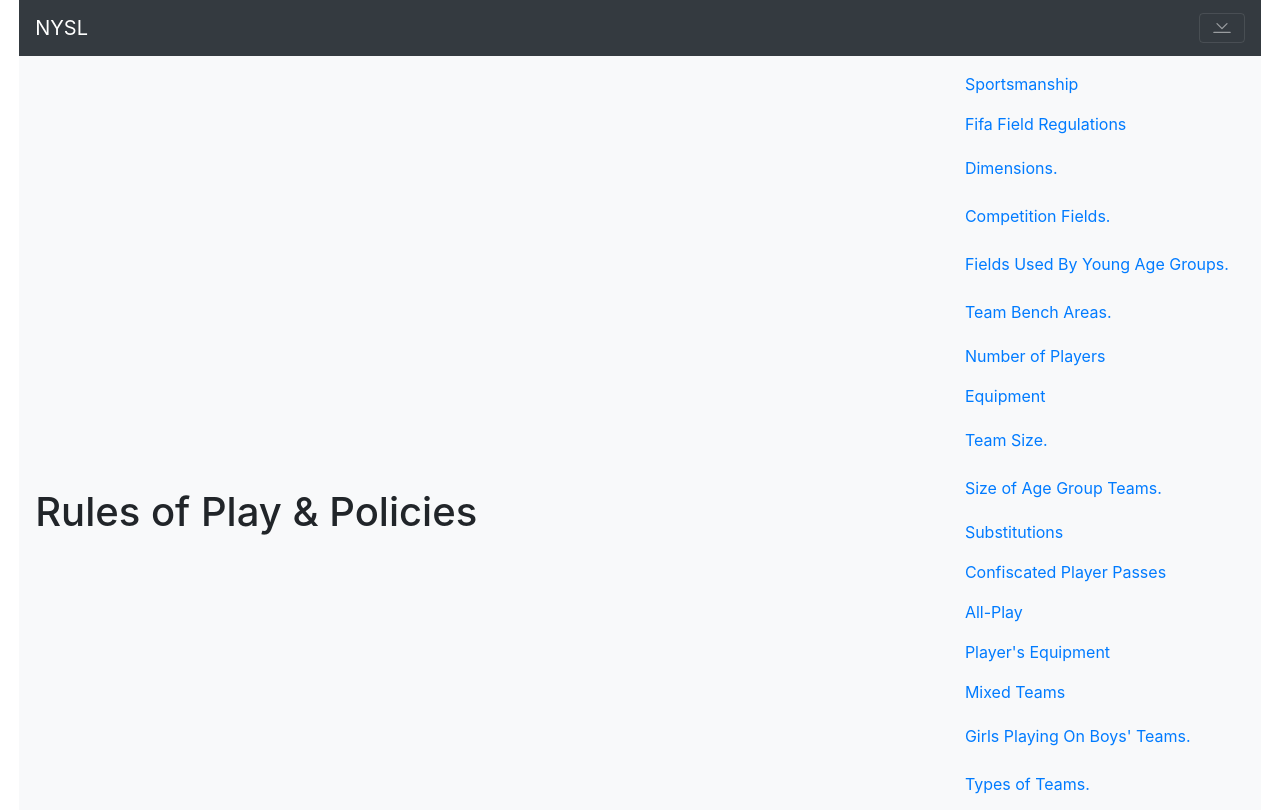
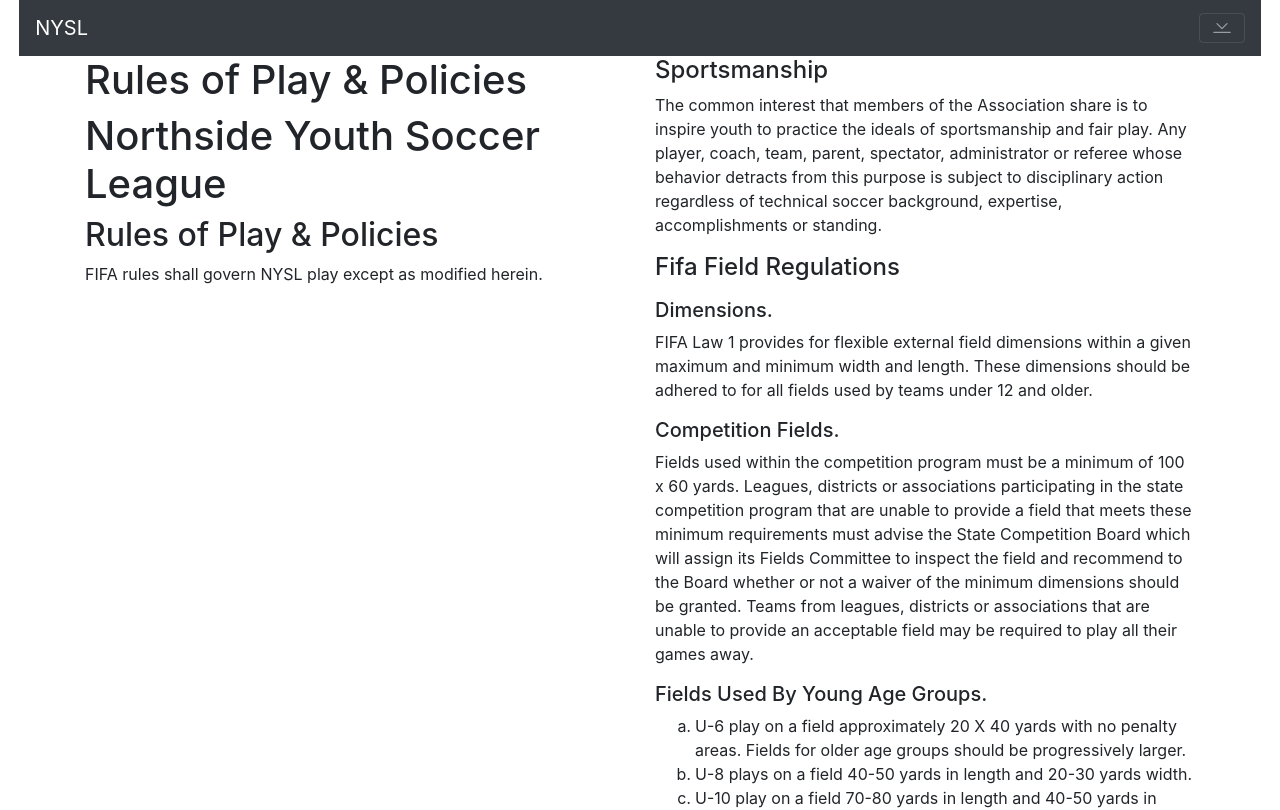
Before and after one commit to IgnGGA/20210104-tarea02-entrega-3, a Vue app: page /rules in a window 1280 px wide. Shown: the top 810 px of the page. Built offline with nearby package versions, Linux system fonts and the light colour scheme.

Commit message:
se da scroll a tema de reglas

```diff
--- a/src/assets/css/main.css
+++ b/src/assets/css/main.css
@@ -19,3 +19,8 @@
 #home {
   display: flex;
   justify-content: center; }
+
+#scrollTest {
+  width: 100%;
+  height: 25%;
+  overflow-y: scroll; }
--- a/src/assets/scss/main.scss
+++ b/src/assets/scss/main.scss
@@ -9,3 +9,4 @@
 @import 'theme/body';
 
 @import 'views/home';
+@import 'views/rules'
--- /dev/null
+++ b/src/assets/scss/views/_rules.scss
@@ -0,0 +1,5 @@
+#scrollTest{
+    width:100%;
+    height: 25%;
+    overflow-y:scroll;
+}
--- a/src/views/Rules.vue
+++ b/src/views/Rules.vue
@@ -1,43 +1,20 @@
 <template>
   <div id="rules">
-    <nav id="navbar-example3" class="navbar navbar-light bg-light">
+    <b-container class="bv-example-row">
+      <b-row>
+        <b-col class="bordeCol">
       <h1>Rules of Play &amp; Policies</h1>
-      <nav class="nav nav-pills flex-column">
-        <a class="nav-link" href="#item-1">Sportsmanship</a>
-        <a class="nav-link" href="#item-2">Fifa Field Regulations</a>
-        <nav class="nav nav-pills flex-column">
-          <a class="nav-link ms-3 my-1" href="#item-2-1">Dimensions.</a>
-          <a class="nav-link ms-3 my-1" href="#item-2-2">Competition Fields.</a>
-          <a class="nav-link ms-3 my-1" href="#item-2-3">Fields Used By Young Age Groups.</a>
-          <a class="nav-link ms-3 my-1" href="#item-2-4">Team Bench Areas.</a>
-        </nav>
-        <a class="nav-link" href="#item-3">Number of Players</a>
-        <a class="nav-link" href="#item-4">Equipment</a>
-        <nav class="nav nav-pills flex-column">
-          <a class="nav-link ms-3 my-1" href="#item-4-1">Team Size.</a>
-          <a class="nav-link ms-3 my-1" href="#item-4-2">Size of Age Group Teams.</a>
-        </nav>
-        <a class="nav-link" href="#item-5">Substitutions</a>
-        <a class="nav-link" href="#item-6">Confiscated Player Passes</a>
-        <a class="nav-link" href="#item-7">All-Play</a>
-        <a class="nav-link" href="#item-8">Player's Equipment</a>
-        <a class="nav-link" href="#item-9">Mixed Teams</a>
-         <nav class="nav nav-pills flex-column">
-          <a class="nav-link ms-3 my-1" href="#item-9-1">Girls Playing On Boys' Teams.</a>
-          <a class="nav-link ms-3 my-1" href="#item-9-2">Types of Teams.</a>
-        </nav>
-        <a class="nav-link" href="#item-10">Coaching from the Sidelines</a>
-        <a class="nav-link" href="#item-11">Game Termination</a>
-        <a class="nav-link" href="#item-12">Conditions of Replay of Games</a>
-        <a class="nav-link" href="#item-13">Referee Responsibilities</a>
-      </nav>
-    </nav>
-
+       <h1>Northside Youth Soccer League</h1>
+       <h2>Rules of Play &amp; Policies</h2>
+       <p>FIFA rules shall govern NYSL play except as modified herein.</p>
+        </b-col>
+        <b-col class="borderCol">
     <div
       data-bs-spy="scroll"
       data-bs-target="#navbar-example3"
       data-bs-offset="0"
       tabindex="0"
+      id="scrollTest"
     >
       <h4 id="item-1">Sportsmanship</h4>
       <p>
@@ -326,5 +303,8 @@
             </li>
           </ul></p>
     </div>
+    </b-col>
+      </b-row>
+    </b-container>
   </div>
 </template>
```
